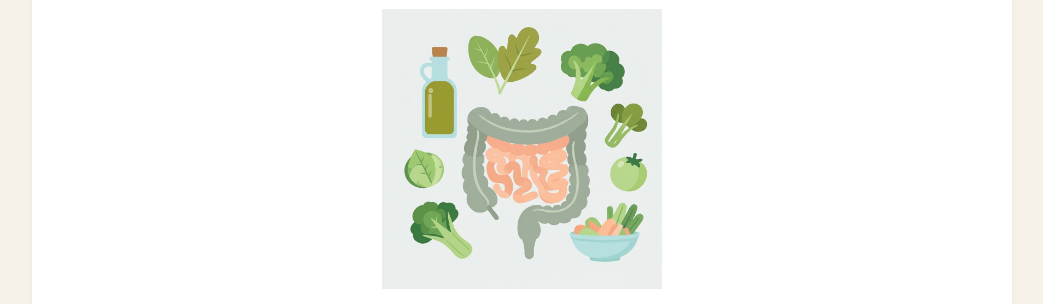
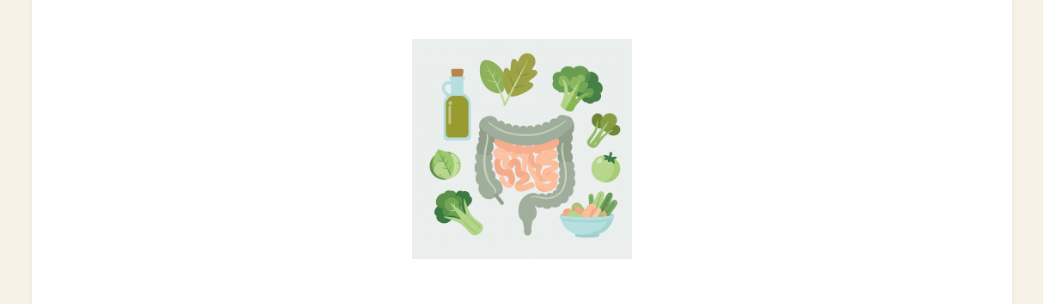
Before and after one commit to anaselhindy94-cell/arabic-uc-nutrition-guide, a website: page index.html in a window 1280 px wide. Shown: the part 339-643 px from the top of the page, without its empty margins (118-1161 px from the left). Drawn offline with Linux system fonts and the light colour scheme.

Commit message:
Adjust cover illustration size

```diff
--- a/index.html
+++ b/index.html
@@ -105,7 +105,7 @@
         .hero .disclaimer-small { font-size: 1rem; color: var(--text-light); margin-top: 1rem; }
 
         .cover-illustration {
-            width: min(280px, 45vw);
+            width: min(220px, 40vw);
             max-width: 100%;
             height: auto;
             margin: 2rem auto;
```
